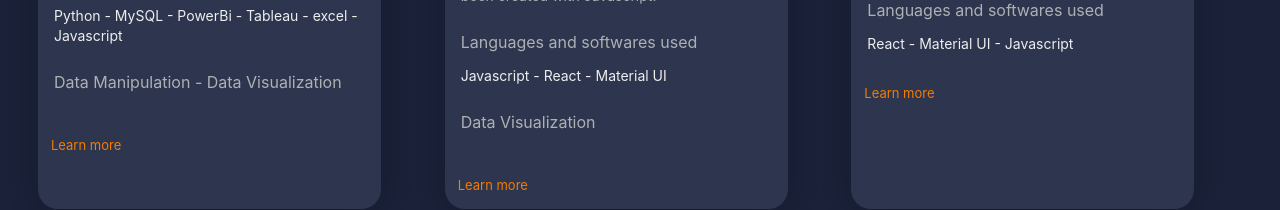
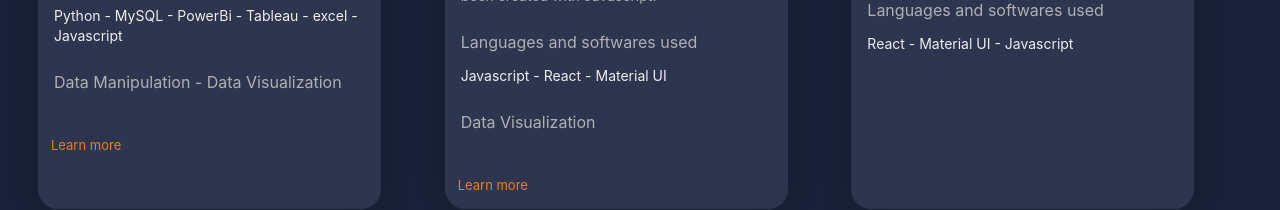
Before and after one commit to ThomasHarb/home, a React (Create React App) app: page / in a window 1280 px wide. Shown: the part 1915-2125 px from the top of the page. Built offline with nearby package versions, Linux system fonts and the light colour scheme.

Commit message:
Remove button in the portfolio card in project sections

```diff
--- a/src/views/landingPages/Home/components/Seeprojects/Seeprojects.js
+++ b/src/views/landingPages/Home/components/Seeprojects/Seeprojects.js
@@ -454,11 +454,6 @@ const Seeprojects = () => {
                     React - Material UI - Javascript
                   </Typography>
                 </CardContent>
-                <CardActions>
-                  <Button size="small" href="/">
-                    Learn more
-                  </Button>
-                </CardActions>
               </Card>
             </Grid>
           </Grid>
```
